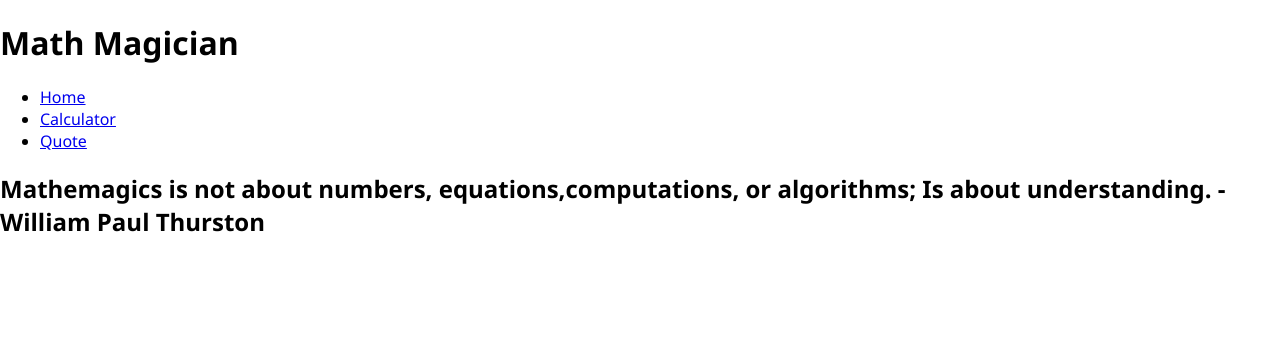
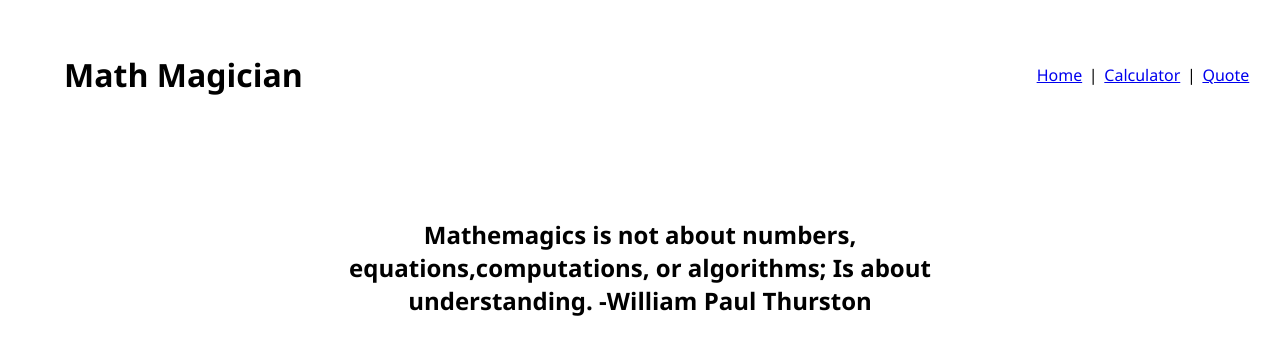
Before and after one commit to franciscoPonceDev/Mathmagician, a React (Create React App) app: page /quote in a window 1280 px wide. Shown: the top 354 px of the page. Built offline with nearby package versions, Linux system fonts and the light colour scheme.

Commit message:
some styling

```diff
--- a/src/App.css
+++ b/src/App.css
@@ -1,3 +1,17 @@
 .App {
   text-align: center;
 }
+
+header {
+  width: 100%;
+  display: flex;
+  justify-content: space-between;
+}
+
+nav ul {
+  width: 100%;
+  display: flex;
+  justify-content: space-evenly;
+  align-items: center;
+  list-style: none;
+}
--- a/src/components/Calculator.css
+++ b/src/components/Calculator.css
@@ -1,6 +1,11 @@
+.calculator-section {
+  display: flex;
+  justify-content: space-between;
+}
+
 #calculator {
   margin: 1rem;
-  width: 33%;
+  width: 60%;
   display: grid;
   gap: 1px 1px;
   background-color: #c8c8c8;
--- a/src/components/Header.js
+++ b/src/components/Header.js
@@ -9,7 +9,13 @@ const Header = () => (
           <Link to="/">Home</Link>
         </li>
         <li>
+          <p>|</p>
+        </li>
+        <li>
           <Link to="/calculator">Calculator</Link>
+        </li>
+        <li>
+          <p>|</p>
         </li>
         <li>
           <Link to="/quote">Quote</Link>
--- /dev/null
+++ b/src/components/Quote.css
@@ -0,0 +1,12 @@
+.quote {
+  text-align: center;
+  width: 100%;
+  display: flex;
+  align-items: center;
+  justify-content: center;
+}
+
+.quote div {
+  margin-top: 5rem;
+  width: 60%;
+}
--- a/src/components/Quote.js
+++ b/src/components/Quote.js
@@ -1,8 +1,11 @@
 /* eslint-disable max-len */
+import './Quote.css';
 
 const Quote = () => (
   <section className="quote">
-    <h2>Mathemagics is not about numbers, equations,computations, or algorithms; Is about understanding. -William Paul Thurston</h2>
+    <div>
+      <h2>Mathemagics is not about numbers, equations,computations, or algorithms; Is about understanding. -William Paul Thurston</h2>
+    </div>
   </section>
 );
 
--- a/src/index.css
+++ b/src/index.css
@@ -1,5 +1,5 @@
 body {
-  margin: 0;
+  margin: 2rem 4rem;
   font-family:
     'Segoe UI',
     'Roboto',
```
